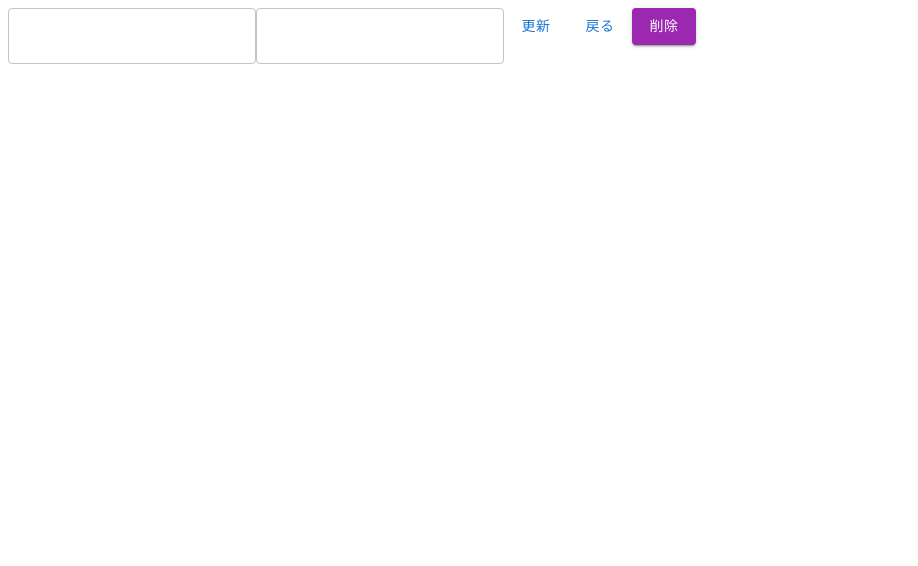
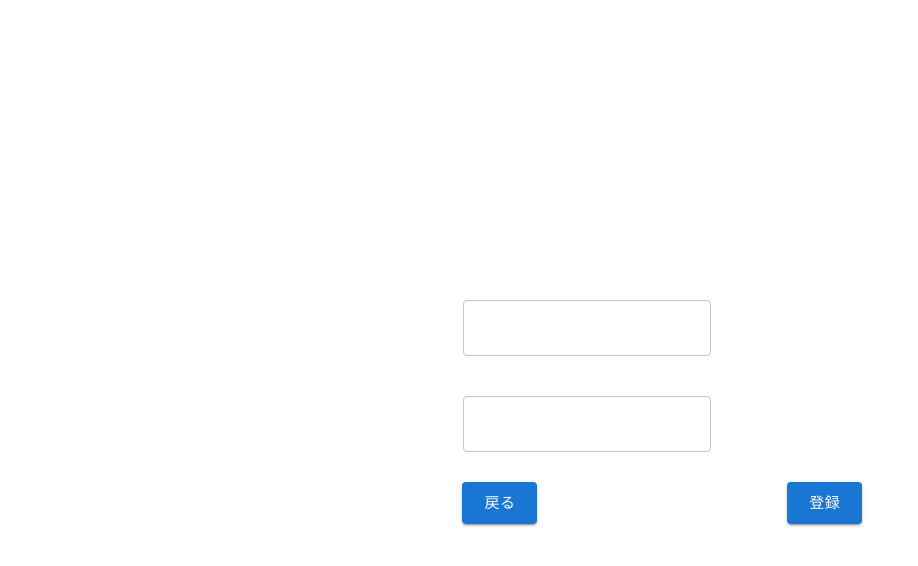
Before and after one commit to takaz-n/prahome, a React (Vite) app in the folder FLONT/: page /sub in a window 1280 px wide. Shown: the top 566 px of the page, without its empty margins (0-918 px from the left). Built offline with nearby package versions, Linux system fonts and the light colour scheme.

Commit message:
11:01更新

```diff
--- a/FLONT/src/components/FrmSub.tsx
+++ b/FLONT/src/components/FrmSub.tsx
@@ -7,34 +7,40 @@ import {
   DialogActions,
   DialogContent,
   DialogTitle,
+  Grid,
+  Box,
 } from "@mui/material";
 import { useForm } from "react-hook-form";
 import axios from "axios";
-import zod, { boolean } from "zod";
 import { Code } from "@mui/icons-material";
 
 const Sub: React.FC = () => {
   const location = useLocation();
   const navigate = useNavigate();
-  const { register, handleSubmit, reset } = useForm();
+  const { handleSubmit } = useForm();
   const { code, name } = location.state || {};
 
   const [textC, setTextC] = useState<string>(code || "");
   const [textN, setTextN] = useState<string>(name || "");
   const [isEdit, setIsEdit] = useState(false);
-
+  useEffect(() => {
+    if (textC === code) {
+      setIsEdit(false);
+    } else {
+      setIsEdit(true);
+    }
+  }, [textC]);
   const addDatas = async () => {
-    try{await axios
-      .post("http://localhost:3000/api/post/page", {
+    try {
+      await axios.post("http://localhost:3000/api/post/page", {
         data: { code: textC, name: textN },
-      })
+      });
       alert("登録が成功しました");
-      navigate("/");}
-
-      catch(error)  {
-        console.log(error);
-        alert("追加が失敗しました");
-      };
+      navigate("/");
+    } catch (error) {
+      console.log(error);
+      alert("追加が失敗しました");
+    }
   };
 
   const editDatas = async () => {
@@ -53,7 +59,7 @@ const Sub: React.FC = () => {
   const deleteDatas = async () => {
     try {
       await axios.delete("http://localhost:3000/api/delete/page", {
-        data: { code:textC },
+        data: { code: textC },
       });
       alert("削除が成功しました");
       navigate("/");
@@ -63,14 +69,15 @@ const Sub: React.FC = () => {
     }
   };
 
-
   const [show, setShow] = useState(false); //パスワード入力画面表示の有無
   const [password, setPassword] = useState(""); //入力されたパスワードの値を記憶
   const [isOK, setisOK] = useState(false); //パスワードが合致してるかどうか
 
   const handlePasswordSubmit = async () => {
     try {
-      const response = await axios.post("http://localhost:3000/api/page/pass", {data:{password}});
+      const response = await axios.post("http://localhost:3000/api/page/pass", {
+        data: { password },
+      });
       if (response.data.success) {
         setisOK(true);
         // 削除処理をここに追加
@@ -85,22 +92,36 @@ const Sub: React.FC = () => {
     }
     setShow(false);
   };
-
+  const checksetC = (e: React.ChangeEvent<HTMLInputElement>) => {
+    const value = e.target.value;
+    // 正しい正規表現を使用
+    if (/^\d{0,4}$/.test(value)) {
+      setTextC(value);
+    }
+  };
+  const checksetN = (e: React.ChangeEvent<HTMLInputElement>) => {
+    const value = e.target.value;
+    if (/^.{0,30}$/.test(value)) {
+      setTextN(value);
+    }
+  };
+  const back = () => {
+    navigate("/");
+  };
   return (
     <div>
-      <TextField value={textC} variant="outlined"  onChange={(e)=>{setTextC(e.target.value)}}/>
-      <TextField
-        value={textN}
-        variant="outlined"
-        onChange={(e) => {
-          setTextN(e.target.value);
-          console.log(textN);
-        }}
-      />
-      <Button onClick={handleSubmit(isEdit ? addDatas : editDatas)}>
+      <Grid item xs={11} container direction="column"  alignItems="center" justifyContent="center" style={{marginTop:"300px"}} >
+      <Box display="flex" flexDirection="column" alignItems="center" justifyContent="center">
+      <TextField value={textC} variant="outlined" onChange={checksetC} />
+      <Box sx={{ marginBottom: 5 }} />
+      <TextField value={textN} variant="outlined" onChange={checksetN} />
+      </Box>
+
+      <Box display="flex" alignItems="center" justifyContent="center" style={{marginLeft:"150px", marginTop:"30px"}} >
+      <Button variant="contained" size="large" onClick={back} style={{marginRight:"250px"}} >戻る</Button>
+      <Button variant ="contained" size="large" onClick={handleSubmit(isEdit ? addDatas : editDatas)}>
         {isEdit ? "登録" : "更新"}
       </Button>
-      <Button>戻る</Button>
       {!isEdit && (
         <Button
           variant="contained"
@@ -108,10 +129,14 @@ const Sub: React.FC = () => {
           onClick={() => {
             setShow(true);
           }}
+          style={{marginLeft:"50px"}}
+          size="large"
         >
           削除
         </Button>
       )}
+       </Box>
+      </Grid>
       <Dialog open={show} onClose={() => setShow(false)}>
         <DialogTitle>パスワードを入力してください</DialogTitle>
         <DialogContent>
@@ -142,7 +167,7 @@ const Sub: React.FC = () => {
 
       {isOK && (
         <div>
-          <p>削除が認証されました。必要な削除処理をここで実行します。</p>
+          <p>削除が認証されました</p>
         </div>
       )}
     </div>
```
